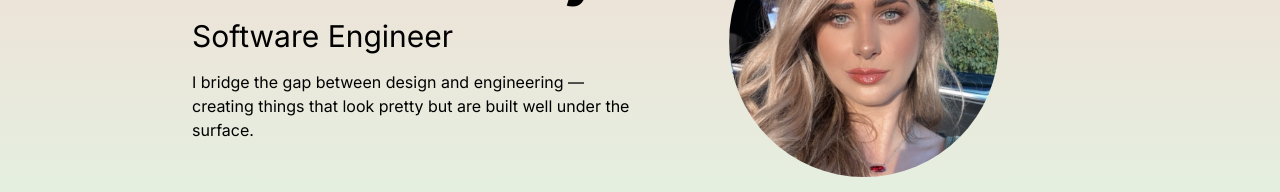
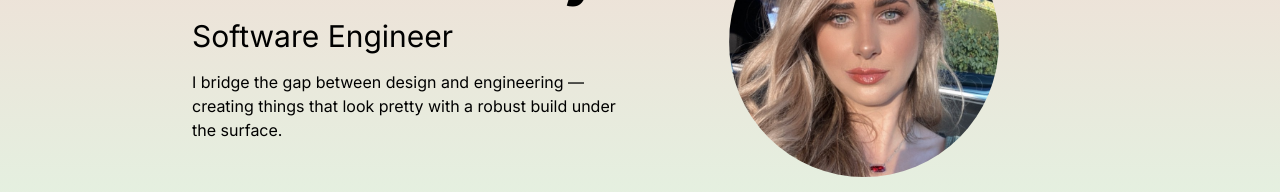
Before and after one commit to andrealswa/andrea-jeney, a Next.js app: page / in a window 1280 px wide. Shown: the part 406-598 px from the top of the page. Built offline with nearby package versions, Linux system fonts and the light colour scheme.

Commit message:
main page text change

```diff
--- a/src/app/page.tsx
+++ b/src/app/page.tsx
@@ -21,7 +21,7 @@ export default function Home() {
 					<p className="md:text-3xl">Software Engineer</p>
 					<p className="md:text-l">
 						I bridge the gap between design and engineering — creating
-						things that look pretty but are built well under the
+						things that look pretty with a robust build under the
 						surface.
 					</p>
 				</div>
```
